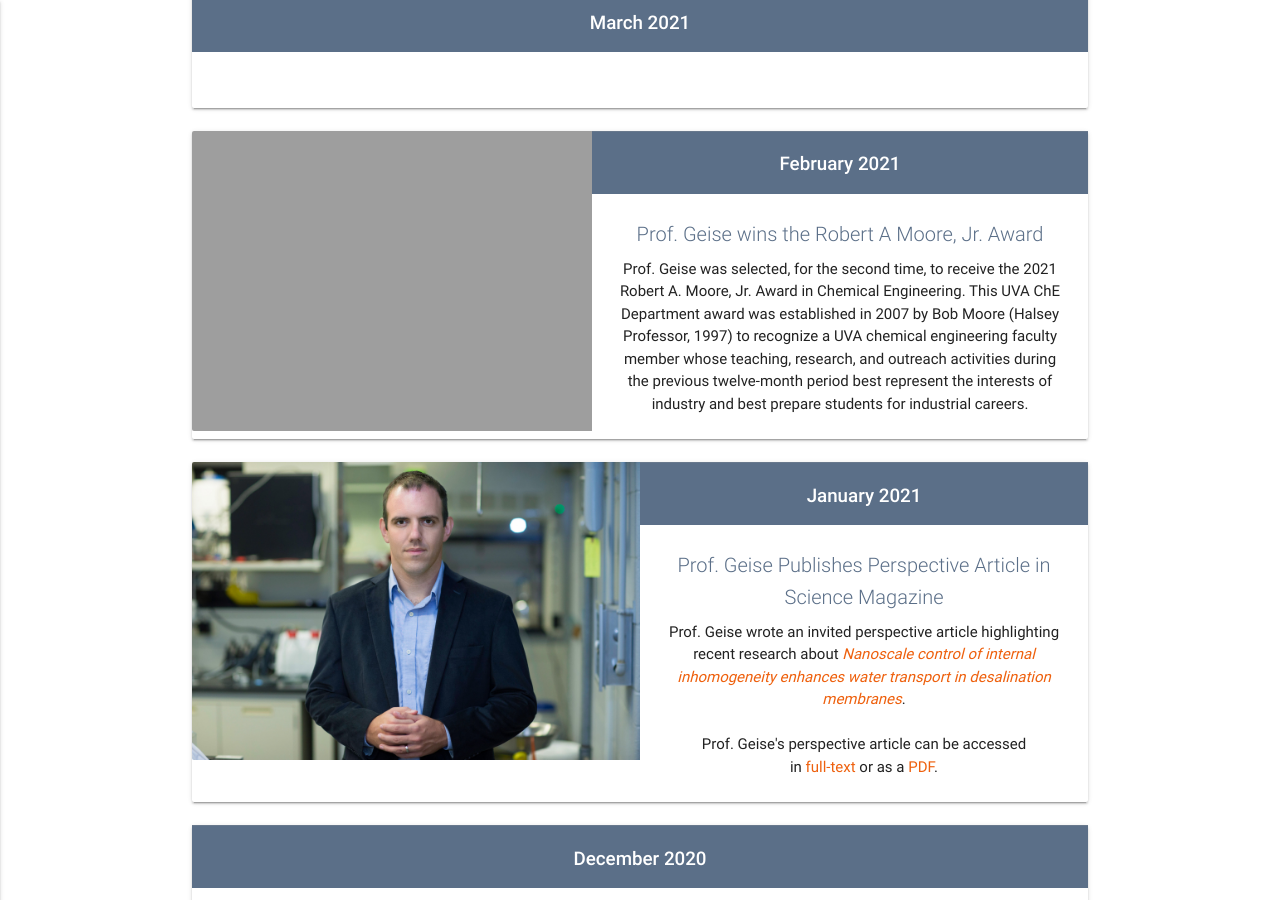
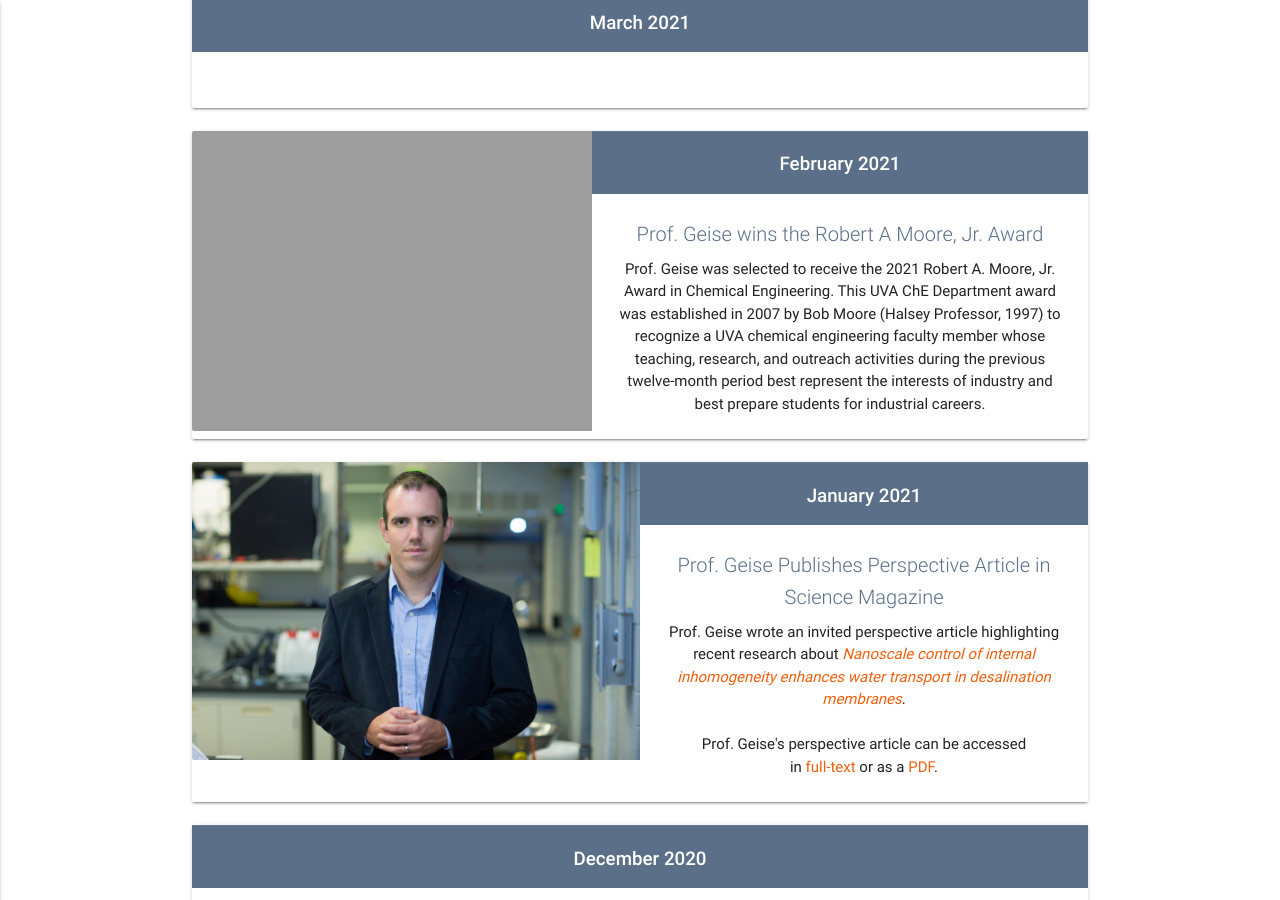
Before and after one commit to geisegroup/geisegroup.github.io, a Jekyll site: the page built from index.md, in a window 1280 px wide and 900 px high, scrolled down 2377 px. Built offline with Jekyll 4.4.1, drawn with Linux system fonts in a browser that asks for light colours; nearby versions of some CDN libraries.

Commit message:
Update 21_moore.html

```diff
--- a/_newsItems/21_moore.html
+++ b/_newsItems/21_moore.html
@@ -2,6 +2,6 @@
 date: 2021-2-28
 year: 2021
 title: Prof. Geise wins the Robert A Moore, Jr. Award
-text: Prof. Geise was selected, for the second time, to receive the 2021 Robert A. Moore, Jr. Award in Chemical Engineering. This UVA ChE Department award was established in 2007 by Bob Moore (Halsey Professor, 1997) to recognize a UVA chemical engineering faculty member whose teaching, research, and outreach activities during the previous twelve-month period best represent the interests of industry and best prepare students for industrial careers.
+text: Prof. Geise was selected to receive the 2021 Robert A. Moore, Jr. Award in Chemical Engineering. This UVA ChE Department award was established in 2007 by Bob Moore (Halsey Professor, 1997) to recognize a UVA chemical engineering faculty member whose teaching, research, and outreach activities during the previous twelve-month period best represent the interests of industry and best prepare students for industrial careers.
 image: cheers.jpg
 ---
```
